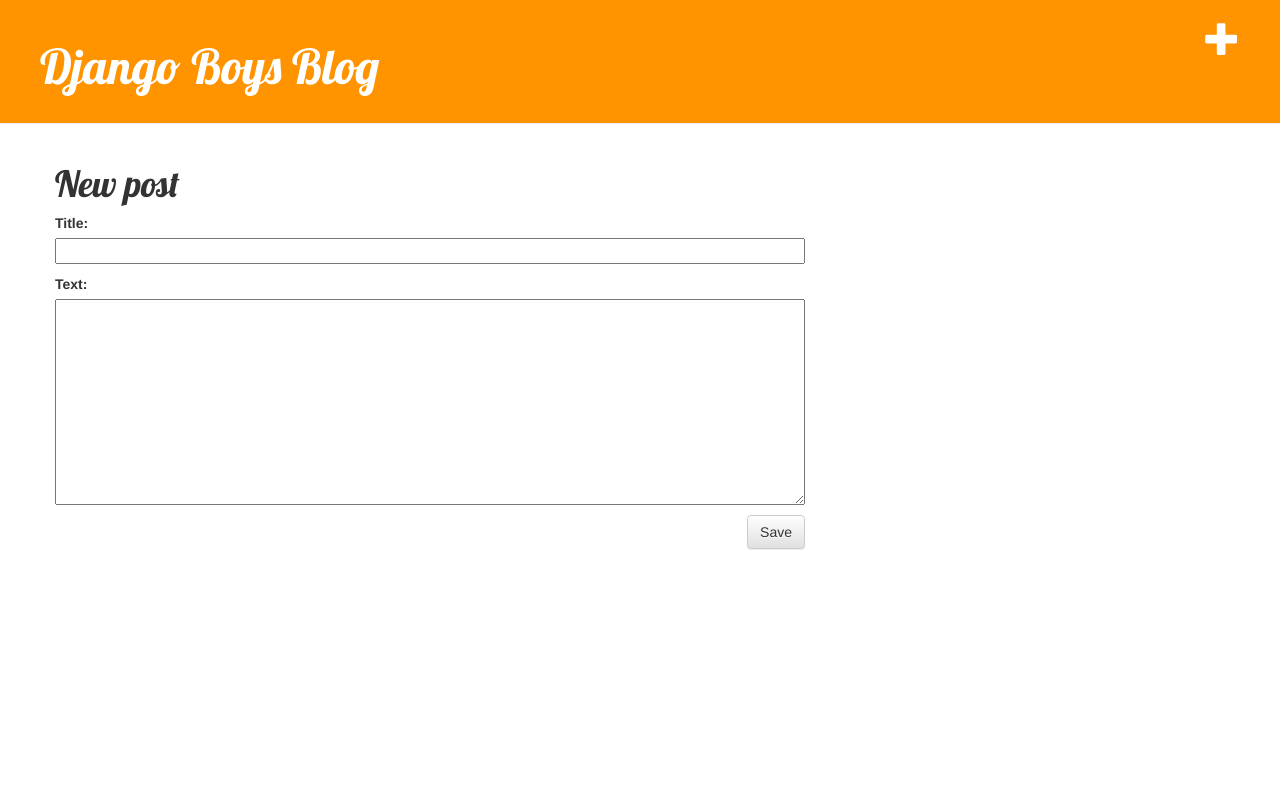
After one commit to DokerPoker/Lab1, a Django app: a page that uses mysite/blog/templates/blog/base.html in a window 1280 px wide. The commit adds this page. Run offline with Django 5.2, Linux system fonts and the light colour scheme; some libraries are stand-ins or nearby versions.

Commit message:
Added views to create/edit blog post inside the site.

```diff
--- /dev/null
+++ b/mysite/blog/forms.py
@@ -0,0 +1,9 @@
+from django import forms
+
+from .models import Post
+
+class PostForm(forms.ModelForm):
+
+    class Meta:
+        model = Post
+        fields = ('title', 'text',)
--- /dev/null
+++ b/mysite/blog/static/css/blog.css
@@ -0,0 +1,47 @@
+.page-header {
+    background-color: #ff9400;
+    margin-top: 0;
+    padding: 20px 20px 20px 40px;
+}
+
+.page-header h1, .page-header h1 a, .page-header h1 a:visited, .page-header h1 a:active {
+    color: #ffffff;
+    font-size: 36pt;
+    text-decoration: none;
+}
+
+.content {
+    margin-left: 40px;
+}
+
+h1, h2, h3, h4 {
+    font-family: 'Lobster', cursive;
+}
+
+.date {
+    float: right;
+    color: #828282;
+}
+
+.save {
+    float: right;
+}
+
+.post-form textarea, .post-form input {
+    width: 100%;
+}
+
+.top-menu, .top-menu:hover, .top-menu:visited {
+    color: #ffffff;
+    float: right;
+    font-size: 26pt;
+    margin-right: 20px;
+}
+
+.post {
+    margin-bottom: 70px;
+}
+
+.post h1 a, .post h1 a:visited {
+    color: #000000;
+}
--- /dev/null
+++ b/mysite/blog/templates/blog/base.html
@@ -0,0 +1,24 @@
+{% load static %}
+<html>
+    <head>
+        <title>Django Boys blog</title>
+        <link rel="stylesheet" href="//maxcdn.bootstrapcdn.com/bootstrap/3.2.0/css/bootstrap.min.css">
+        <link rel="stylesheet" href="//maxcdn.bootstrapcdn.com/bootstrap/3.2.0/css/bootstrap-theme.min.css">
+        <link href='//fonts.googleapis.com/css?family=Lobster&subset=latin,latin-ext' rel='stylesheet' type='text/css'>
+        <link rel="stylesheet" href="{% static 'css/blog.css' %}">
+    </head>
+    <body>
+        <div class="page-header">
+            <a href="{% url 'post_new' %}" class="top-menu"><span class="glyphicon glyphicon-plus"></span></a>
+            <h1><a href="/">Django Boys Blog</a></h1>
+        </div>
+        <div class="content container">
+            <div class="row">
+                <div class="col-md-8">
+                    {% block content %}
+                    {% endblock %}
+                </div>
+            </div>
+        </div>
+    </body>
+</html>
--- /dev/null
+++ b/mysite/blog/templates/blog/post_edit.html
@@ -0,0 +1,9 @@
+{% extends 'blog/base.html' %}
+
+{% block content %}
+    <h1>New post</h1>
+    <form method="POST" class="post-form">{% csrf_token %}
+        {{ form.as_p }}
+        <button type="submit" class="save btn btn-default">Save</button>
+    </form>
+{% endblock %}
--- a/mysite/blog/urls.py
+++ b/mysite/blog/urls.py
@@ -3,4 +3,7 @@
 
 urlpatterns = [
     path('', views.post_list, name='post_list'),
+    path('^post/(?P<pk>[0-9]+)/$', views.post_detail, name='post_detail'),
+    path('^post/new/$', views.post_new, name='post_new'),
+    path('^post/(?P<pk>[0-9]+)/edit/$', views.post_edit, name='post_edit'),
 ]
--- a/mysite/blog/views.py
+++ b/mysite/blog/views.py
@@ -1,7 +1,41 @@
 from django.shortcuts import render
 from django.utils import timezone
 from .models import Post
+from django.shortcuts import render, get_object_or_404
+from .forms import PostForm
+from django.shortcuts import redirect
 
 def post_list(request):
     posts = Post.objects.filter(published_date__lte=timezone.now()).order_by('published_date')
     return render(request, 'blog/post_list.html', {'posts': posts})
+
+def post_detail(request, pk):
+    post = get_object_or_404(Post, pk=pk)
+    return render(request, 'blog/post_detail.html', {'post': post})
+
+def post_new(request):
+    if request.method == "POST":
+        form = PostForm(request.POST)
+        if form.is_valid():
+            post = form.save(commit=False)
+            post.author = request.user
+            post.published_date = timezone.now()
+            post.save()
+            return redirect('post_detail', pk=post.pk)
+    else:
+        form = PostForm()
+    return render(request, 'blog/post_edit.html', {'form': form})
+
+def post_edit(request, pk):
+    post = get_object_or_404(Post, pk=pk)
+    if request.method == "POST":
+        form = PostForm(request.POST, instance=post)
+        if form.is_valid():
+            post = form.save(commit=False)
+            post.author = request.user
+            post.published_date = timezone.now()
+            post.save()
+            return redirect('post_detail', pk=post.pk)
+    else:
+        form = PostForm(instance=post)
+    return render(request, 'blog/post_edit.html', {'form': form})
--- a/mysite/mysite/settings.py
+++ b/mysite/mysite/settings.py
@@ -11,6 +11,7 @@
 """
 
 from pathlib import Path
+import os
 
 # Build paths inside the project like this: BASE_DIR / 'subdir'.
 BASE_DIR = Path(__file__).resolve().parent.parent
@@ -55,7 +56,7 @@
 TEMPLATES = [
     {
         'BACKEND': 'django.template.backends.django.DjangoTemplates',
-        'DIRS': [],
+        'DIRS': [os.path.join(BASE_DIR, 'templates')],
         'APP_DIRS': True,
         'OPTIONS': {
             'context_processors': [
```
Also changed, not shown: mysite/blog/templates/blog/post_detail.html (added, +14 -0 lines), mysite/blog/templates/blog/post_list.html (+13 -10 lines), mysite/db.sqlite3.
